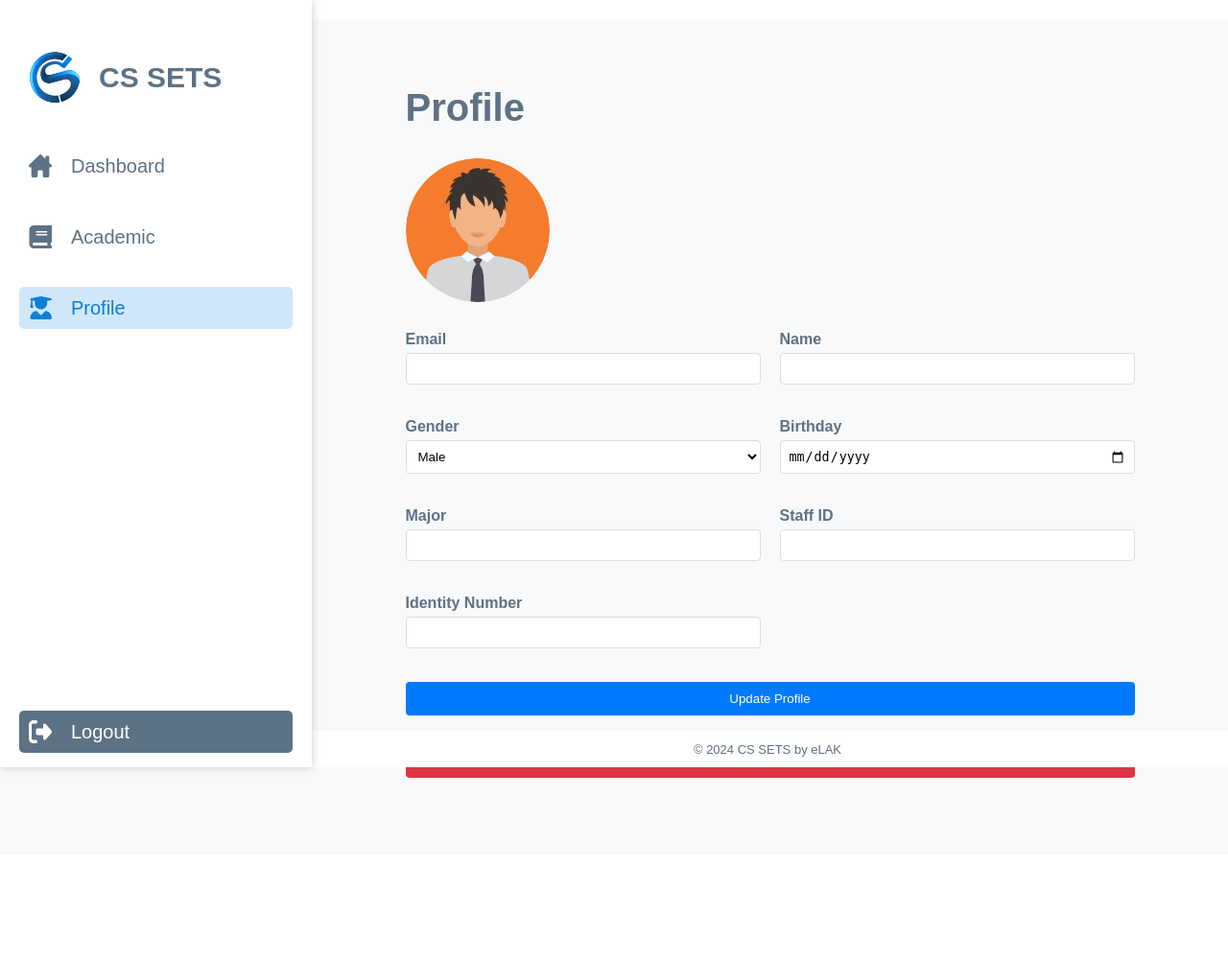
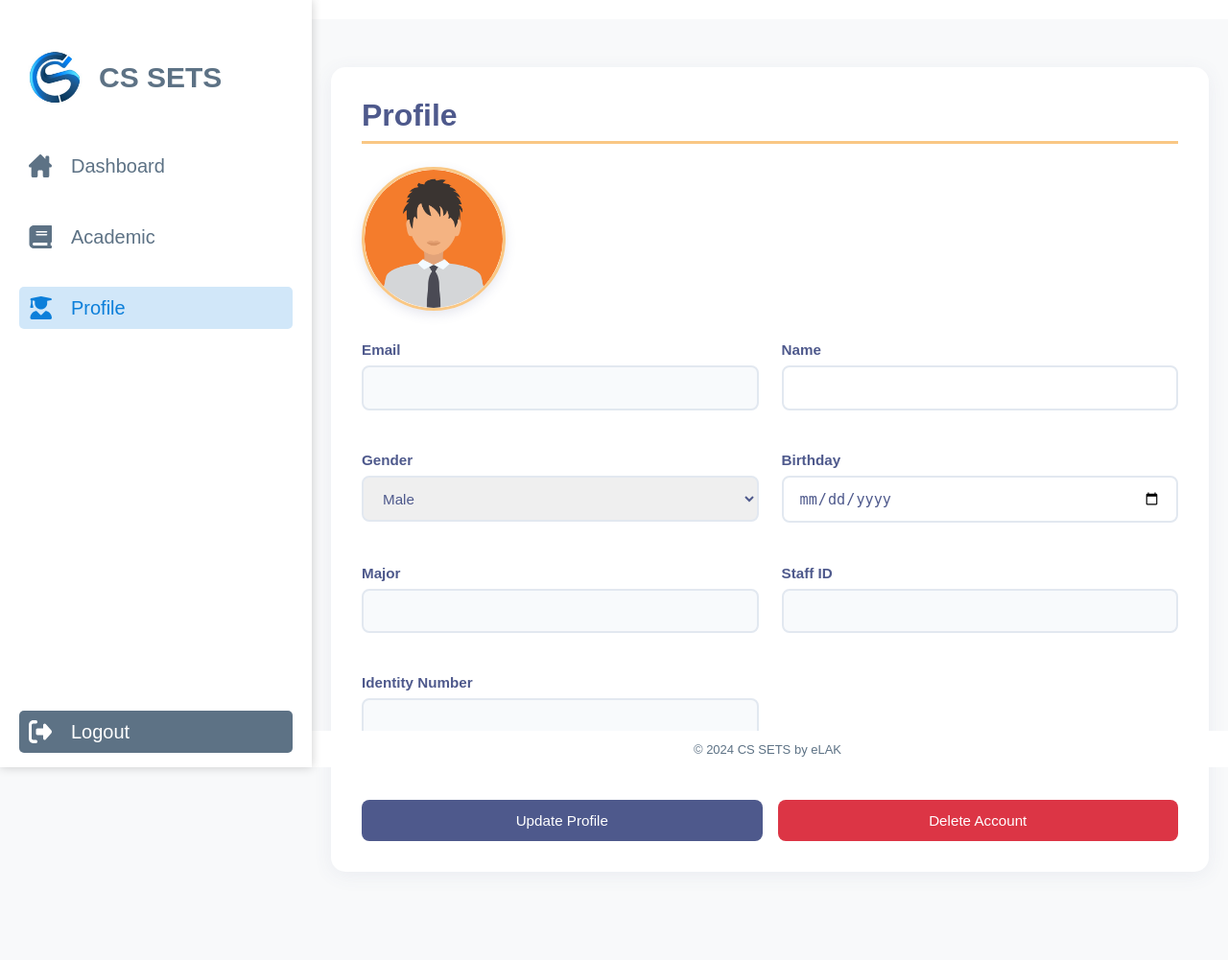
Before and after one commit to andy-clos/CS-SETS, a Django app: template app/templates/profile.html in a window 1280 px wide. Shown: the whole page at 96% size. Before the commit the page ends 811 px from the top, so only its background shows below. Run offline with Django 5.2, Linux system fonts and the light colour scheme; the template is opened without the code that fills it, so the values that code supplies are empty; some libraries are stand-ins or nearby versions.

Commit message:
done design for profile page

```diff
--- a/app/templates/profile.html
+++ b/app/templates/profile.html
@@ -15,169 +15,186 @@
     <script src="https://cdn.jsdelivr.net/npm/sweetalert2@11.7.32/dist/sweetalert2.all.min.js"></script>
 
     <style>
-    .section-title {
-        font-size: 40px;
-        font-weight: bold;
-        margin-bottom: 30px;
+    /* General Profile Styling */
+    .profile-container {
+        background: white;
+        border-radius: 15px;
+        box-shadow: 0 4px 20px rgba(78, 89, 140, 0.08);
+        padding: 2rem;
+        margin-bottom: 2rem;
     }
 
-    .profile-container {
-        max-width: 800px;
-        margin: 0 auto;
-        padding: 20px;
+    .section-title {
+        color: #4E598C;
+        font-size: 2rem;
+        font-weight: 600;
+        margin-bottom: 1.5rem;
+        padding-bottom: 0.5rem;
+        border-bottom: 3px solid #f9c784;
     }
 
-    .profile-header {
-        display: flex;
-        align-items: center;
-        margin-bottom: 30px;
+    /* Profile Form Styling */
+    .profile-form {
+        display: grid;
+        grid-template-columns: 1fr 1fr;
+        gap: 1.5rem;
     }
 
+    .form-group {
+        margin-bottom: 1.2rem;
+    }
+
+    .form-group label {
+        display: block;
+        color: #4E598C;
+        font-weight: 600;
+        margin-bottom: 0.5rem;
+        font-size: 0.95rem;
+    }
+
+    .form-group input,
+    .form-group select {
+        width: 100%;
+        padding: 0.8rem 1rem;
+        border: 2px solid #e2e8f0;
+        border-radius: 8px;
+        font-size: 0.95rem;
+        color: #4E598C;
+        transition: all 0.3s ease;
+    }
+
+    .form-group input:focus,
+    .form-group select:focus {
+        border-color: #f9c784;
+        box-shadow: 0 0 0 3px rgba(249, 199, 132, 0.2);
+        outline: none;
+    }
+
+    .form-group input[readonly] {
+        background-color: #f8fafc;
+        cursor: not-allowed;
+    }
+
+    /* Profile Picture Container */
     .profile-picture-container {
-        position: relative;
         width: 150px;
         height: 150px;
         border-radius: 50%;
         overflow: hidden;
+        border: 3px solid #f9c784;
+        box-shadow: 0 4px 12px rgba(78, 89, 140, 0.15);
+        margin-bottom: 2rem;
+        position: relative;  /* Added for overlay positioning */
         cursor: pointer;
     }
 
+    /* Profile Picture */
     .profile-picture {
         width: 100%;
         height: 100%;
         object-fit: cover;
-        transition: filter 0.3s ease;
+        transition: all 0.3s ease;
     }
 
+    /* Overlay Styling */
     .profile-picture-overlay {
         position: absolute;
         top: 0;
         left: 0;
         width: 100%;
         height: 100%;
-        background: rgba(0, 0, 0, 0.5);
+        background: rgba(78, 89, 140, 0.8);
         display: flex;
+        align-items: center;
         justify-content: center;
-        align-items: center;
         opacity: 0;
         transition: opacity 0.3s ease;
     }
 
-    .profile-picture-container:hover .profile-picture {
-        filter: blur(2px);
-    }
-
+    /* Show overlay on hover */
     .profile-picture-container:hover .profile-picture-overlay {
         opacity: 1;
     }
 
+    /* Overlay Text */
     .profile-picture-text {
         color: white;
-        font-size: 14px;
         text-align: center;
+        font-size: 0.9rem;
+        padding: 1rem;
+        line-height: 1.4;
     }
 
+    /* Hide file input */
     .profile-picture-input {
         display: none;
     }
 
-    .profile-form {
-        display: grid;
-        grid-template-columns: 1fr 1fr;
-        gap: 20px;
+    /* Button Container */
+    .button-group {
+        grid-column: 1 / -1;  /* Span full width in grid */
+        display: flex;
+        gap: 1rem;
+        margin-top: 1rem;
     }
 
-    .form-group {
-        margin-bottom: 15px;
-    }
-
-    .form-group label {
-        display: block;
-        margin-bottom: 5px;
-        font-weight: bold;
-    }
-
-    .form-group input {
-        width: 100%;
-        padding: 8px;
-        border: 1px solid #ddd;
-        border-radius: 4px;
+    /* Button Styling */
+    .submit-button,
+    .delete-button {
+        flex: 1;  /* Equal width */
+        padding: 0.8rem 1.5rem;
+        border-radius: 8px;
+        font-weight: 500;
+        transition: all 0.3s ease;
+        text-align: center;
+        cursor: pointer;
+        min-width: 150px;  /* Minimum width */
+        font-size: 0.95rem;
     }
 
     .submit-button {
-        grid-column: span 2;
-        padding: 10px 20px;
-        background-color: #007bff;
+        background-color: #4E598C;
         color: white;
         border: none;
-        border-radius: 4px;
-        cursor: pointer;
     }
 
     .submit-button:hover {
-        background-color: #0056b3;
-    }
-
-    .messages {
-        margin-bottom: 20px;
-    }
-
-    .message {
-        padding: 10px;
-        margin-bottom: 10px;
-        border-radius: 4px;
-    }
-
-    .message.success {
-        background-color: #d4edda;
-        color: #155724;
-    }
-
-    .message.error {
-        background-color: #f8d7da;
-        color: #721c24;
+        background-color: #3d4b7c;
+        transform: translateY(-2px);
+        box-shadow: 0 4px 12px rgba(78, 89, 140, 0.2);
     }
 
     .delete-button {
-        grid-column: span 2;
-        padding: 10px 20px;
         background-color: #dc3545;
         color: white;
         border: none;
-        border-radius: 4px;
-        cursor: pointer;
-        margin-top: 10px;
     }
 
     .delete-button:hover {
-        background-color: #c82333;
+        background-color: #bb2d3b;
+        transform: translateY(-2px);
+        box-shadow: 0 4px 12px rgba(220, 53, 69, 0.2);
     }
 
-    .form-group select {
-        width: 100%;
-        padding: 8px;
-        border: 1px solid #ddd;
-        border-radius: 4px;
-        background-color: white;
-        cursor: pointer;
-    }
-
-    .form-group select:focus {
-        outline: none;
-        border-color: #007bff;
-    }
-
+    /* Achievements Section */
     .achievements-section {
-        margin-top: 2rem;
+        background: white;
+        border-radius: 15px;
+        padding: 2rem;
     }
 
     .achievement-card {
-        background: white;
-        border: 1px solid #e0e0e0;
-        border-radius: 8px;
+        background: #fff;
+        border-radius: 12px;
         padding: 1.5rem;
         margin-bottom: 1rem;
-        box-shadow: 0 2px 4px rgba(0,0,0,0.05);
+        border: 1px solid #e2e8f0;
+        transition: all 0.3s ease;
+    }
+
+    .achievement-card:hover {
+        transform: translateY(-2px);
+        box-shadow: 0 4px 12px rgba(78, 89, 140, 0.1);
     }
 
     .achievement-header {
@@ -461,9 +453,10 @@
                                 <input type="text" name="identity" value="{{ user.identity }}" readonly>
                             </div>
 
-                            <button type="submit" class="submit-button">Update Profile</button>
-                            <button type="button" class="delete-button" onclick="confirmDelete()">Delete Account</button>
-
+                            <div class="button-group">
+                                <button type="submit" class="submit-button">Update Profile</button>
+                                <button type="button" class="delete-button" onclick="confirmDelete()">Delete Account</button>
+                            </div>
                         </div>
                     </form>
                 </div>
```
Also changed, not shown: other parts of app/templates/profile.html (+85 -110 lines).
